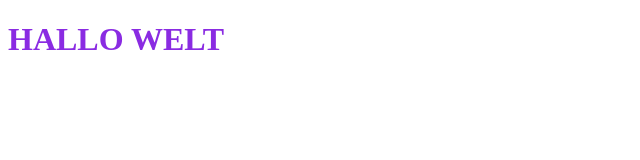
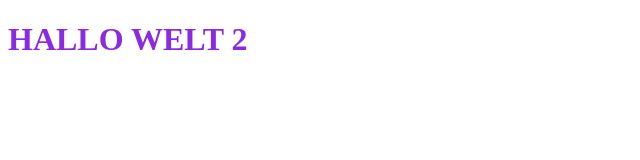
Before and after one commit to Probiwinz/probiwinz.gihub.io, a plain HTML site: page index.html in a window 1280 px wide. Shown: the full height of the page, 0-640 px from the left. Drawn offline with Linux system fonts and the light colour scheme.

Commit message:
Erste Website

```diff
--- a/index.html
+++ b/index.html
@@ -12,7 +12,7 @@
 </head>
 
 <body>
-    <h1> HALLO WELT </h1>
+    <h1> HALLO WELT 2 </h1>
 
     <script src="" async defer></script>
 </body>
```
